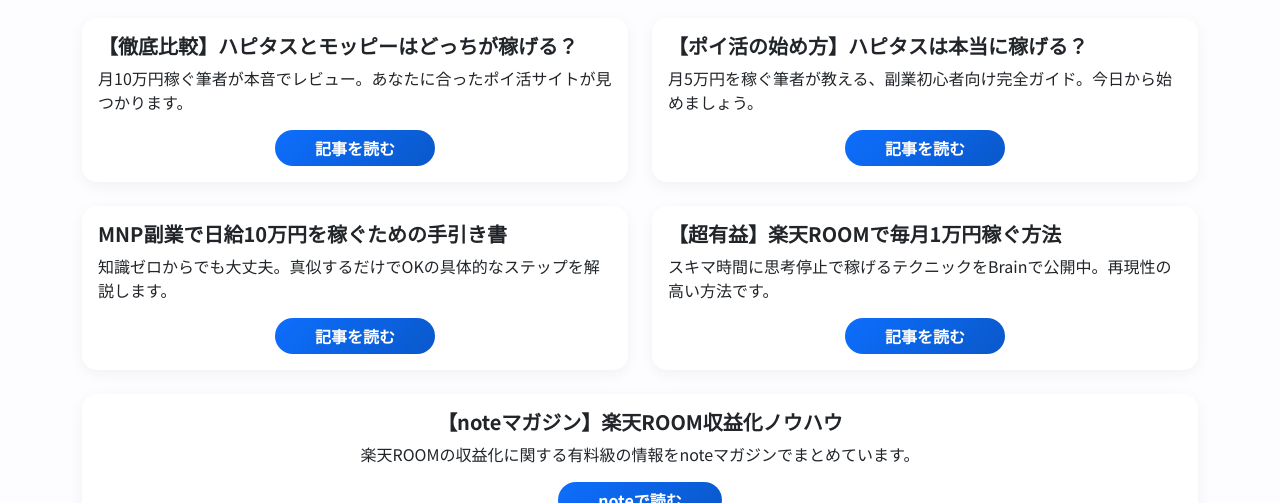
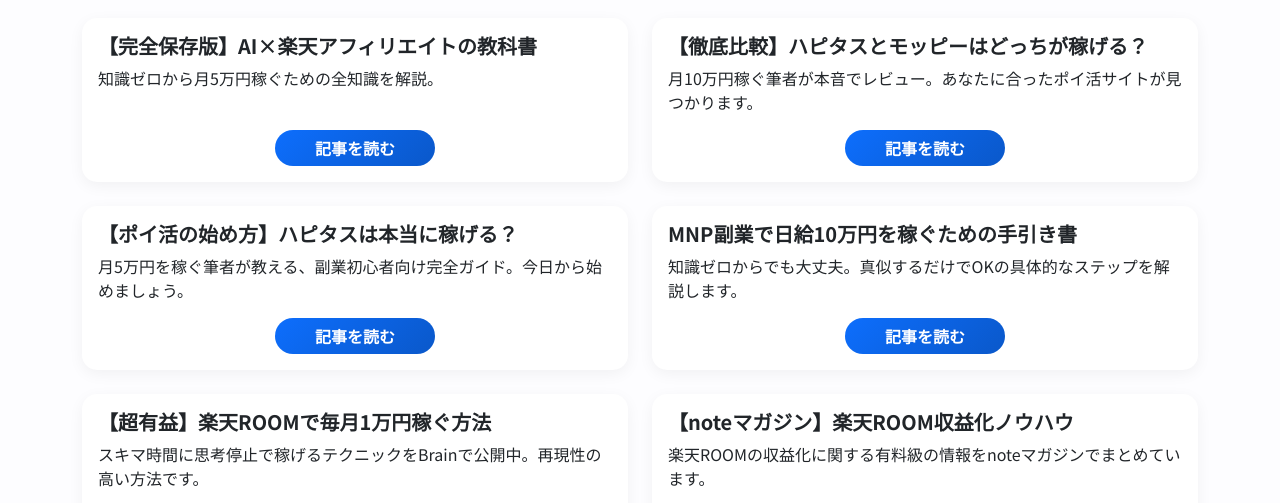
Before and after one commit to saekitatsu/LP_monney, a plain HTML site: page index.html in a window 1280 px wide. Shown: the part 423-926 px from the top of the page. Drawn offline with nearby package versions, Linux system fonts and the light colour scheme.

Commit message:
楽天アフィ

```diff
--- a/index.html
+++ b/index.html
@@ -142,6 +142,15 @@
             <div class="col-md-6">
                 <div class="card h-100">
                     <div class="card-body d-flex flex-column">
+                        <h5 class="card-title">【完全保存版】AI×楽天アフィリエイトの教科書</h5>
+                        <p class="card-text flex-grow-1">知識ゼロから月5万円稼ぐための全知識を解説。</p>
+                        <a href="https://memoriesto-go.com/archives/rakutenaffiliate.html" class="btn btn-custom text-white mt-auto align-self-center" target="_blank" rel="noopener noreferrer">記事を読む</a>
+                    </div>
+                </div>
+            </div>
+            <div class="col-md-6">
+                <div class="card h-100">
+                    <div class="card-body d-flex flex-column">
                         <h5 class="card-title">【徹底比較】ハピタスとモッピーはどっちが稼げる？</h5>
                         <p class="card-text flex-grow-1">月10万円稼ぐ筆者が本音でレビュー。あなたに合ったポイ活サイトが見つかります。</p>
                         <a href="https://memoriesto-go.com/archives/poikatsu.html" class="btn btn-custom text-white mt-auto align-self-center" target="_blank" rel="noopener noreferrer">記事を読む</a>
@@ -175,9 +184,9 @@
                     </div>
                 </div>
             </div>
-            <div class="col-md-12">
+            <div class="col-md-6">
                 <div class="card h-100">
-                    <div class="card-body d-flex flex-column text-center">
+                    <div class="card-body d-flex flex-column">
                         <h5 class="card-title">【noteマガジン】楽天ROOM収益化ノウハウ</h5>
                         <p class="card-text flex-grow-1">楽天ROOMの収益化に関する有料級の情報をnoteマガジンでまとめています。</p>
                         <a href="https://note.com/pecosan0810/m/mc6085ca3d94e" class="btn btn-custom text-white mt-auto align-self-center" target="_blank" rel="noopener noreferrer">noteで読む</a>
```
